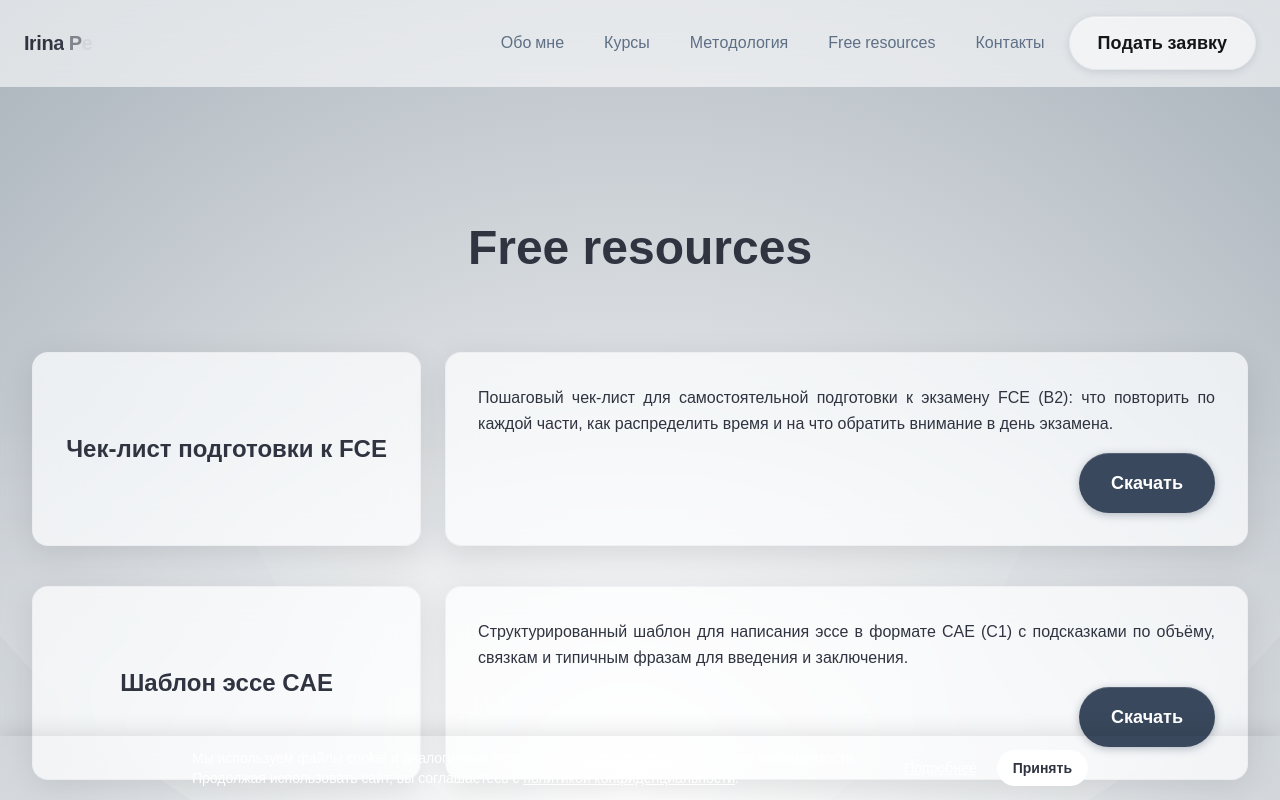
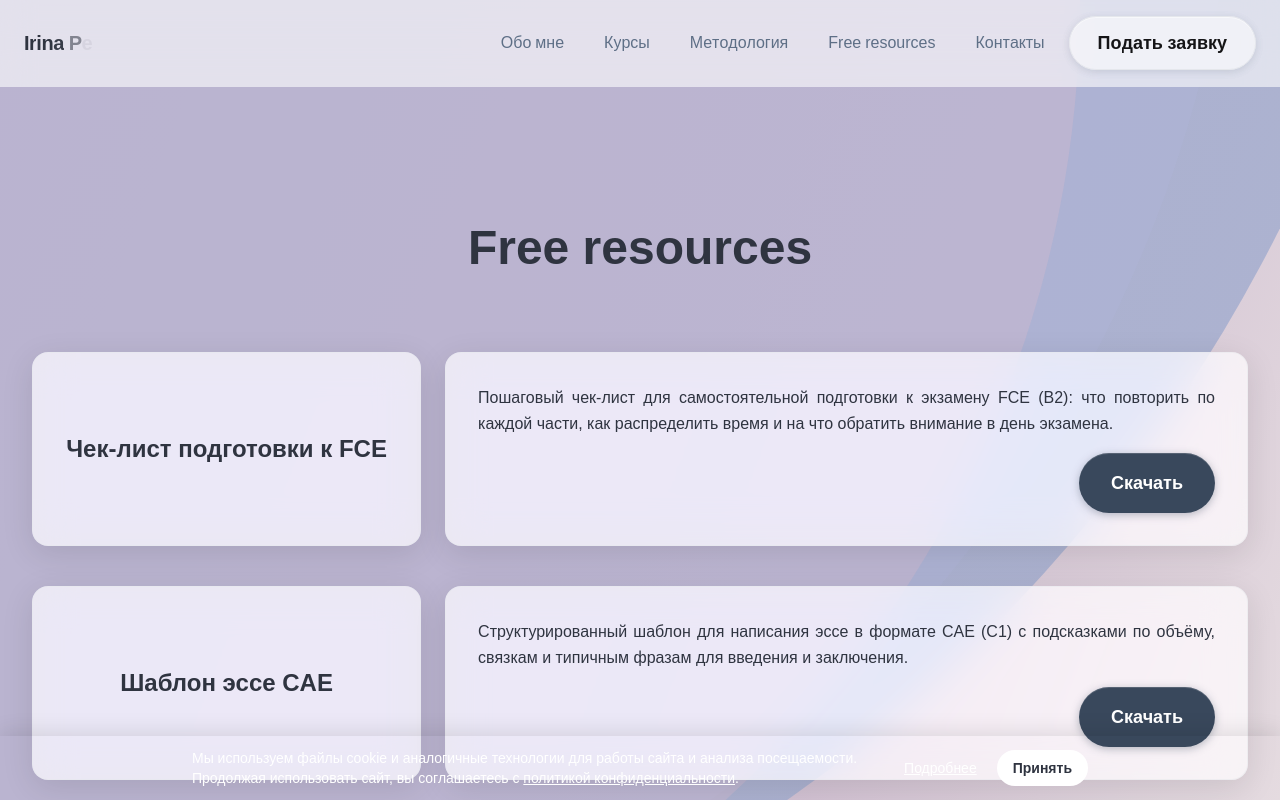
Before and after one commit to dzheis/irinaexamprep, a Next.js app: page /free-resources in a window 1280 px wide. Shown: the top 800 px of the page. Built offline with nearby package versions, Linux system fonts and the light colour scheme; a web font is replaced by a local one; what tailwindcss-motion would draw is missing.

Commit message:
Background: vector SVG via BackgroundSvg component, same background on all pages, dynamic footer color

```diff
--- a/src/app/courses/courses-client.tsx
+++ b/src/app/courses/courses-client.tsx
@@ -81,7 +81,7 @@ export default function CoursesClient() {
   const applyModal = useApplyModal();
 
   return (
-    <div className="rose-petals-bg relative">
+    <div className="min-h-screen relative">
       <div className="relative z-10">
         <div className="pt-24 md:pt-28">
           <section className="py-20 md:py-28 max-w-[1680px] mx-auto px-4 md:px-8">
--- a/src/app/free-resources/free-resources-client.tsx
+++ b/src/app/free-resources/free-resources-client.tsx
@@ -77,7 +77,7 @@ function ResourceCard({ item }: { item: FreeResourceItem }) {
 
 export default function FreeResourcesClient() {
   return (
-    <div className="rose-petals-bg relative">
+    <div className="min-h-screen relative">
       <div className="relative z-10">
         <div className="pt-24 md:pt-28">
           <section className="py-20 md:py-28 max-w-[1680px] mx-auto px-4 md:px-8">
--- a/src/app/globals.css
+++ b/src/app/globals.css
@@ -37,6 +37,9 @@ html.scroll-locked header.nav {
   --color-warm-bg: #E7DCD6;
   --color-warm-ui: #C9B7AE;
   --font-family-base: var(--font-playpen), cursive;
+  /* Matches background.svg gradient end (bottom); footer uses a slightly darker tone */
+  --bg-svg-end: #F4EEEE;
+  --footer-bg: color-mix(in srgb, var(--bg-svg-end) 88%, black 12%);
 }
 
 body {
@@ -94,9 +97,7 @@ body {
   body {
     @apply antialiased;
     color: var(--color-text);
-    background: #f4f4f2 url(/background.svg) repeat-y center top;
-    background-size: 100% auto;
-    background-attachment: scroll;
+    background-color: #f4f4f2;
   }
 
   html {
@@ -111,6 +112,10 @@ body {
   flex: 1 1 auto;
   display: flex;
   flex-direction: column;
+}
+
+footer.nav {
+  background: var(--footer-bg);
 }
 
 .gradient-bg {
--- a/src/app/home-client.tsx
+++ b/src/app/home-client.tsx
@@ -15,7 +15,7 @@ type HomeClientProps = {
 
 export default function HomeClient({ title, description, imageUrl }: HomeClientProps) {
   return (
-    <div className="gradient-bg relative">
+    <div className="min-h-screen relative">
       <div className="relative z-10">
         <HeroSection title={title} description={description} imageUrl={imageUrl} />
         <CoursesMethodologySection />
--- a/src/app/layout.tsx
+++ b/src/app/layout.tsx
@@ -5,6 +5,7 @@ import Header from '@/components/layout/Header';
 import Footer from '@/components/layout/Footer';
 import SmoothScroll from '@/components/ui/SmoothScroll';
 import PageTransition from '@/components/ui/PageTransition';
+import BackgroundSvg from '@/components/ui/BackgroundSvg';
 import { ApplyModalProvider } from '@/components/ui/ApplyModalContext';
 import CookieConsent from '@/components/ui/CookieConsent';
 
@@ -26,6 +27,7 @@ export default function RootLayout({ children }: { children: React.ReactNode })
         <SmoothScroll>
           <ApplyModalProvider>
             <PageTransition>
+              <BackgroundSvg />
               <Header />
               <main className="flex-1">{children}</main>
               <Footer />
--- a/src/app/methodology/methodology-client.tsx
+++ b/src/app/methodology/methodology-client.tsx
@@ -194,7 +194,7 @@ export default function MethodologyClient({ videos }: MethodologyClientProps) {
   const [paymentProduct, setPaymentProduct] = useState<PaymentProduct | null>(null);
 
   return (
-    <div className="rose-petals-bg relative">
+    <div className="min-h-screen relative">
       <div className="relative z-10">
         <div className="pt-24 md:pt-28">
           <section className="py-20 md:py-28 max-w-[1680px] mx-auto px-4 md:px-8">
--- a/src/app/offer/page.tsx
+++ b/src/app/offer/page.tsx
@@ -8,7 +8,7 @@ export const metadata: Metadata = {
 
 export default function OfferPage() {
   return (
-    <div className="min-h-screen bg-[#f4f4f2]">
+    <div className="min-h-screen">
       <div className="pt-24 md:pt-28 pb-16">
         <article className="max-w-3xl mx-auto px-6 text-theme">
           <h1 className="text-3xl md:text-4xl min-[1200px]:text-4xl font-bold mb-6">
--- a/src/app/privacy/page.tsx
+++ b/src/app/privacy/page.tsx
@@ -8,7 +8,7 @@ export const metadata: Metadata = {
 
 export default function PrivacyPage() {
   return (
-    <div className="min-h-screen bg-[#f4f4f2]">
+    <div className="min-h-screen">
       <div className="pt-24 md:pt-28 pb-16">
         <article className="max-w-3xl mx-auto px-6 text-theme">
           <h1 className="text-3xl md:text-4xl min-[1200px]:text-4xl font-bold mb-6">
--- /dev/null
+++ b/src/components/ui/BackgroundSvg.tsx
@@ -0,0 +1,52 @@
+"use client";
+
+import { useEffect, useState } from "react";
+
+/**
+ * Renders background.svg as <img> so the browser keeps it vector (no rasterization).
+ * Tiles vertically to cover the full page; scrolls with content.
+ */
+export default function BackgroundSvg() {
+  const [tileCount, setTileCount] = useState(3);
+
+  useEffect(() => {
+    const updateTiles = () => {
+      const vw = window.innerWidth;
+      const singleHeight = (5000 / 1920) * vw;
+      const pageHeight = document.documentElement.scrollHeight;
+      const count = Math.max(2, Math.ceil(pageHeight / singleHeight) + 1);
+      setTileCount(count);
+    };
+
+    updateTiles();
+    window.addEventListener("resize", updateTiles);
+    const ro = new ResizeObserver(updateTiles);
+    ro.observe(document.documentElement);
+
+    return () => {
+      window.removeEventListener("resize", updateTiles);
+      ro.disconnect();
+    };
+  }, []);
+
+  return (
+    <div
+      className="absolute inset-0 z-[-1] pointer-events-none min-h-full"
+      aria-hidden
+    >
+      <div className="flex flex-col w-full min-h-full">
+        {Array.from({ length: tileCount }).map((_, i) => (
+          <img
+            key={i}
+            src="/background.svg"
+            alt=""
+            className="w-full h-auto block flex-shrink-0"
+            width={1920}
+            height={5000}
+            fetchPriority={i === 0 ? "high" : "low"}
+          />
+        ))}
+      </div>
+    </div>
+  );
+}
--- a/src/components/ui/PageTransition.tsx
+++ b/src/components/ui/PageTransition.tsx
@@ -150,7 +150,7 @@ export default function PageTransition({ children }: { children: ReactNode }) {
     <div ref={containerRef} className="relative flex min-h-0 flex-1 flex-col overflow-hidden">
       <div
         id="page-content"
-        className="flex min-h-0 flex-1 flex-col"
+        className="relative flex min-h-0 flex-1 flex-col"
         style={{ opacity: isTransitioning ? 0 : 1 }}
       >
         {displayChildren}
```
Also changed, not shown: public/background.svg.
